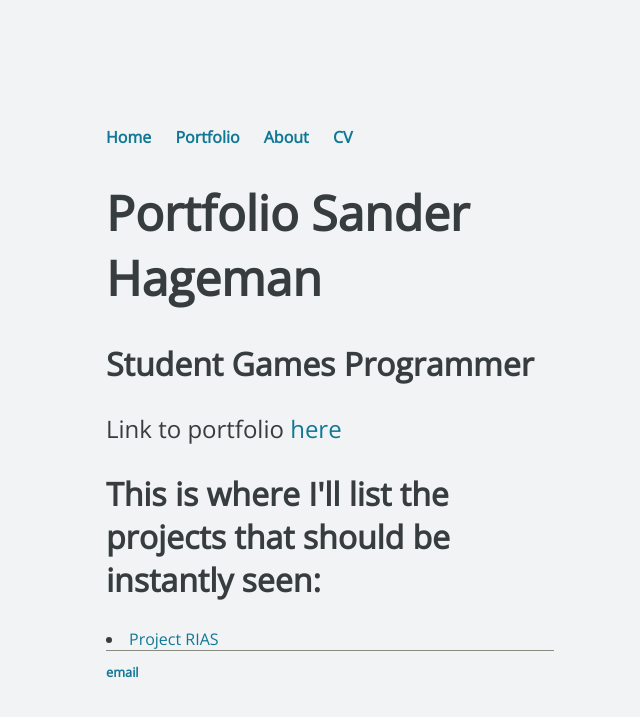
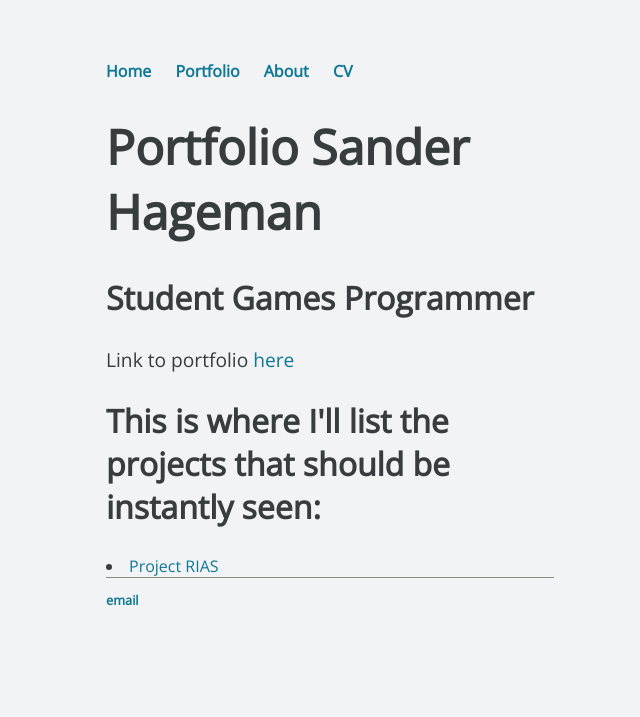
Before and after one commit to SanderHageman/sanderhageman.github.io, a Jekyll site: the page built from index.html, in a window 1280 px wide. Shown: the top 717 px of the page, without its empty margins (310-950 px from the left). Built offline with Jekyll 4.4.1, drawn with Linux system fonts in a browser that asks for light colours.

Commit message:
Update main.css

```diff
--- a/css/main.css
+++ b/css/main.css
@@ -6,7 +6,6 @@ body {
     background-color: #F1F3F4;
 
     font-family: 'Open Sans', sans-serif;
-    padding: 50px;
     color: #373D3F;
 }
 
@@ -47,8 +46,7 @@ h2 {
 
 
 p {
-    font-size: 1.5em;
-    line-height: 1.4em;
+    font-size: 1.2em;
     color: #373D3F;
 }
 
@@ -60,7 +58,7 @@ footer {
 
 ul.posts {
     margin: 20px auto 40px;
-    font-size: 1.5em;
+    font-size: 1.3em;
 }
 
 ul.posts li {
```
